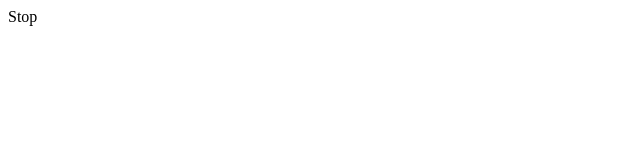
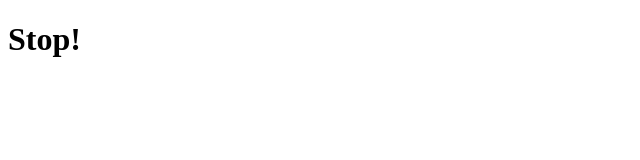
Before and after one commit to PlayedSimply/demo-repo, a plain HTML site: page index.html in a window 1280 px wide. Shown: the whole page, without its empty margins (0-640 px from the left). Drawn offline with Linux system fonts and the light colour scheme.

Commit message:
Update index.html

```diff
--- a/index.html
+++ b/index.html
@@ -7,6 +7,6 @@
     <title>Document</title>
 </head>
 <body>
-    Stop
+    <h1>Stop!</h1>
 </body>
 </html>
```
